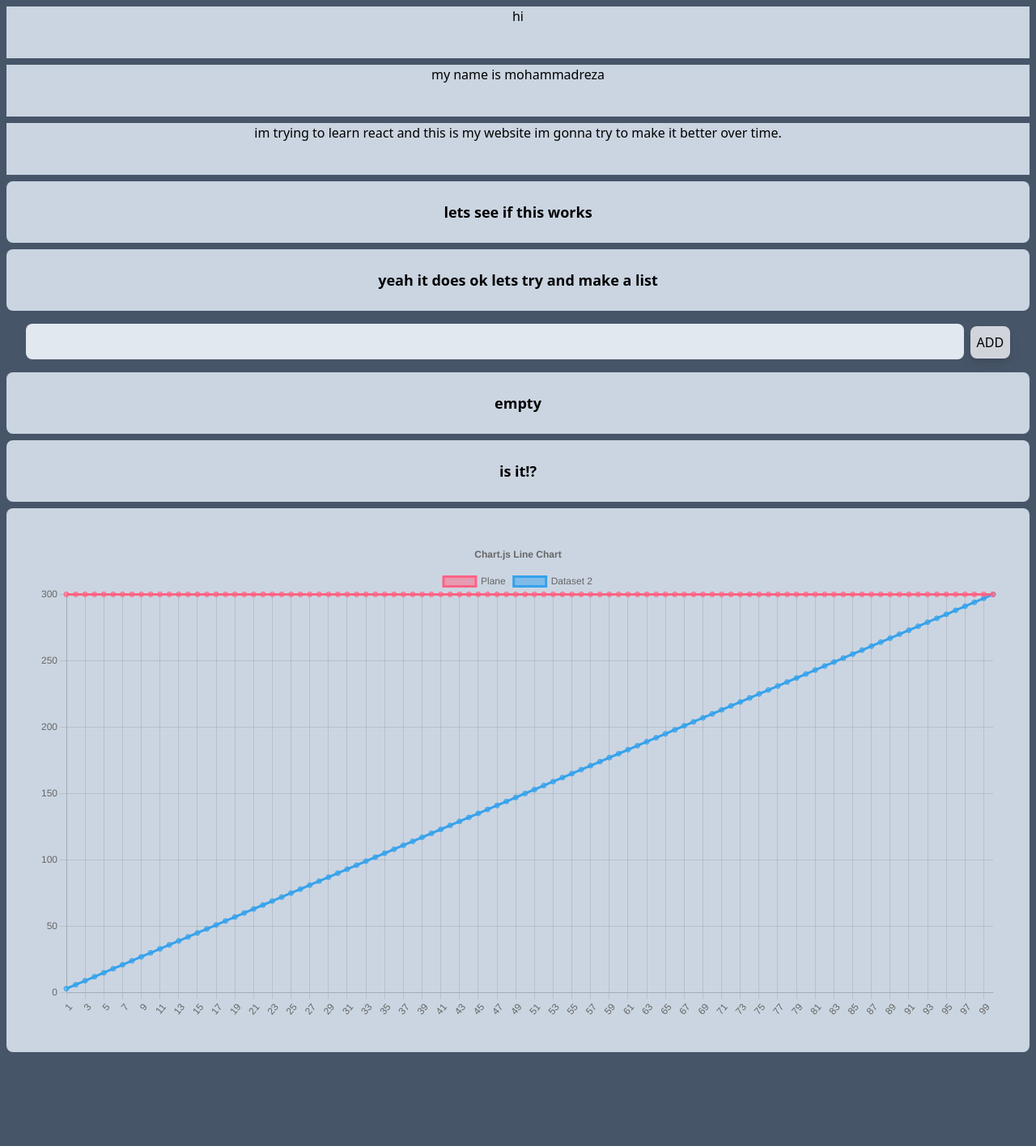
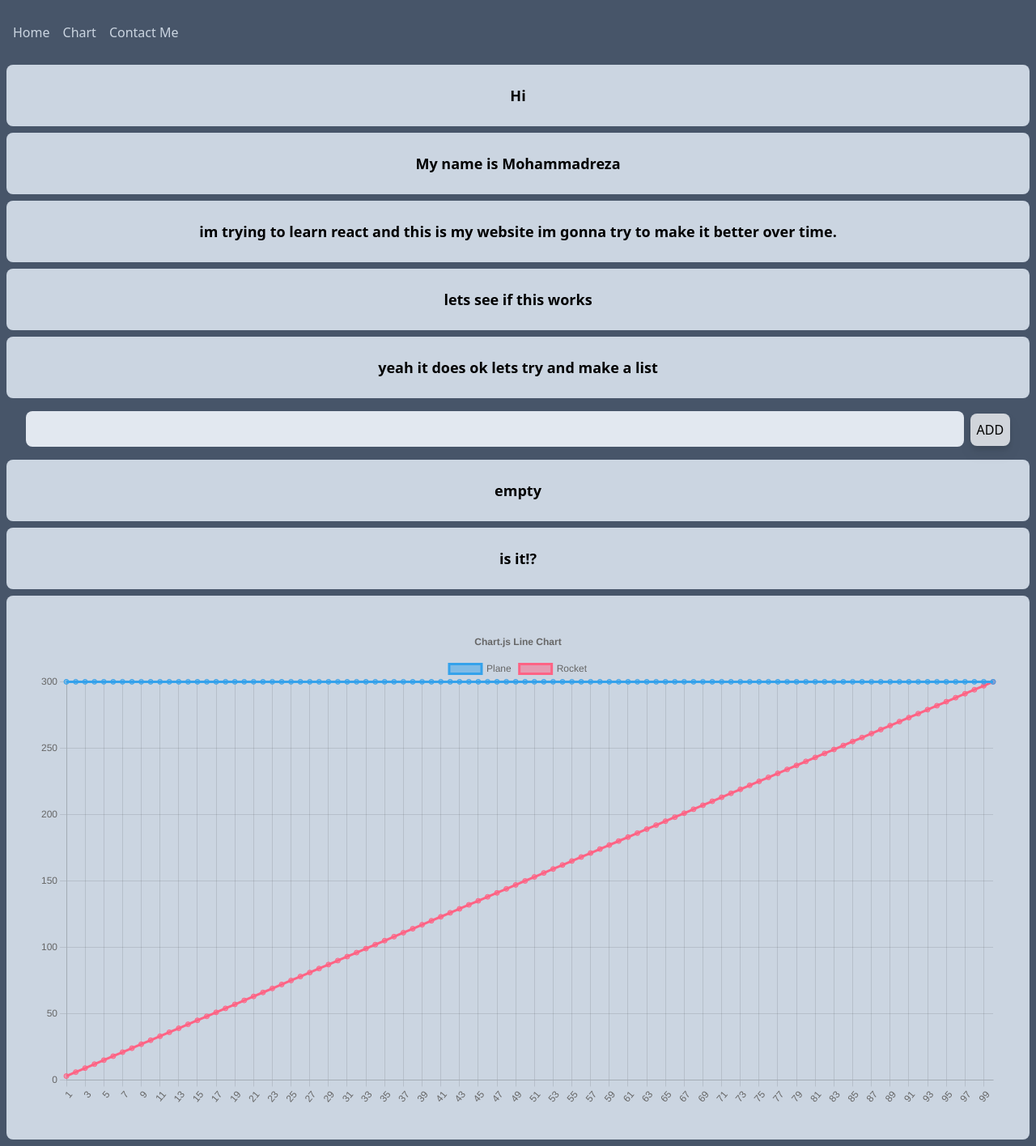
Before and after one commit to Mrkh97/RocketPlaneProject, a React (Create React App) app: page /home in a window 1280 px wide. Shown: the whole page at 81% size. Before the commit the page ends 1308 px from the top, so only its background shows below. Built offline with nearby package versions, Linux system fonts and the light colour scheme.

Commit message:
Added simple navigation and tidied things up

```diff
--- a/package.json
+++ b/package.json
@@ -11,6 +11,7 @@
     "react": "^18.0.0",
     "react-chartjs-2": "^4.1.0",
     "react-dom": "^18.0.0",
+    "react-router-dom": "^6.3.0",
     "react-scripts": "5.0.1",
     "web-vitals": "^2.1.4"
   },
--- a/src/App.js
+++ b/src/App.js
@@ -1,128 +1,23 @@
-import { useState } from "react";
-import Card from "./components/Card";
-import React from 'react';
+import Chart from "./components/Chart";
+import Navbar from "./components/Navbar"
+import Home from "./components/Home";
+
 import {
-  Chart as ChartJS,
-  CategoryScale,
-  LinearScale,
-  PointElement,
-  LineElement,
-  Title,
-  Tooltip,
-  Legend,
-} from 'chart.js';
-import { Line } from 'react-chartjs-2';
-
-
-ChartJS.register(
-  CategoryScale,
-  LinearScale,
-  PointElement,
-  LineElement,
-  Title,
-  Tooltip,
-  Legend
-);
-
-const totalDuration = 5000;
-const delayBetweenPoints = totalDuration / 100;
-const previousY = (ctx) => ctx.index === 0 ? ctx.chart.scales.y.getPixelForValue(100) : ctx.chart.getDatasetMeta(ctx.datasetIndex).data[ctx.index - 1].getProps(['y'], true).y;
-const animation = {
-  x: {
-    type: 'number',
-    easing: 'linear',
-    duration: delayBetweenPoints,
-    from: NaN, // the point is initially skipped
-    delay(ctx) {
-      if (ctx.type !== 'data' || ctx.xStarted) {
-        return 0;
-      }
-      ctx.xStarted = true;
-      return ctx.index * delayBetweenPoints;
-    }
-  },
-  y: {
-    type: 'number',
-    easing: 'linear',
-    duration: delayBetweenPoints,
-    from: previousY,
-    delay(ctx) {
-      if (ctx.type !== 'data' || ctx.yStarted) {
-        return 0;
-      }
-      ctx.yStarted = true;
-      return ctx.index * delayBetweenPoints;
-    }
-  }
-};
-
-export const options = {
-  animation,
-  responsive: true,
-  plugins: {
-    legend: {
-      position: 'top'
-    },
-    title: {
-      display: true,
-      text: 'Chart.js Line Chart',
-    },
-  },
-};
-
-let labels = [];
-for (let i=1;i<=100;i++){
-  labels.push(i);
-}
-
-export const data = {
-  labels,
-  datasets: [
-    {
-      label: 'Plane',
-      data: labels.map(() => 300),
-      borderColor: 'rgb(255, 99, 132)',
-      backgroundColor: 'rgba(255, 99, 132, 0.5)',
-    },
-    {
-      label: 'Dataset 2',
-      data: labels.map((item) => item*3),
-      borderColor: 'rgb(53, 162, 235)',
-      backgroundColor: 'rgba(53, 162, 235, 0.5)',
-    },
-  ],
-};
+  BrowserRouter as Router,
+  Routes,
+  Route,
+} from "react-router-dom";
 
 function App() {
-  const [list,setList]=useState(['empty','is it!?'])
-  const [content,setContent]=useState('');
-  return (
-    <div className=" ">
-      <div className=" bg-slate-300 m-2  h-16">
-        <p className=" text-center items-center">hi</p>
-      </div>
-      <div className=" bg-slate-300 m-2  h-16">
-        <p className=" text-center">
-          my name is mohammadreza
-        </p>
-      </div>
-      <div className=" bg-slate-300 m-2 h-16 ">
-        <p className=" text-center">
-          im trying to learn react and this is my website im gonna try to make it better over time.
-        </p>
-      </div>
-      <Card text='lets see if this works' />
-      <Card text='yeah it does ok lets try and make a list' />
-      <div className=" w-full p-2 text-center">
-        <input onChange={(event)=>{setContent(event.target.value)}} value={content} className="inpot bg-slate-200 text-xl w-11/12 p-2 rounded-lg" />
-        <button onClick={()=>{setList([...list,content])}} className=" ml-2 bg-gray-300 p-2 rounded-lg drop-shadow-lg hover:drop-shadow-2xl hover:bg-white">ADD</button>
-      </div>
-      {list.map((item)=>{return <Card text={item}/>})}
-      <div className=" p-10 bg-slate-300 m-2 rounded-lg">
-        <Line options={options} data={data} />
-      </div>
 
-    </div>
+  return (<Router>
+    <Navbar/>
+    <Routes>
+      <Route path="/" element={<Home />} />
+      <Route path="/home" element={<Home />} />
+      <Route path="/chart" element={<Chart/>} />
+    </Routes>
+  </Router>
   );
 }
 
--- /dev/null
+++ b/src/components/Chart.js
@@ -0,0 +1,96 @@
+import {
+    Chart as ChartJS,
+    CategoryScale,
+    LinearScale,
+    PointElement,
+    LineElement,
+    Title,
+    Tooltip,
+    Legend,
+  } from 'chart.js';
+  import { Line } from 'react-chartjs-2';
+
+ChartJS.register(
+    CategoryScale,
+    LinearScale,
+    PointElement,
+    LineElement,
+    Title,
+    Tooltip,
+    Legend
+  );
+
+const totalDuration = 5000;
+const delayBetweenPoints = totalDuration / 100;
+const previousY = (ctx) => ctx.index === 0 ? ctx.chart.scales.y.getPixelForValue(100) : ctx.chart.getDatasetMeta(ctx.datasetIndex).data[ctx.index - 1].getProps(['y'], true).y;
+const animation = {
+  x: {
+    type: 'number',
+    easing: 'linear',
+    duration: delayBetweenPoints,
+    from: NaN, // the point is initially skipped
+    delay(ctx) {
+      if (ctx.type !== 'data' || ctx.xStarted) {
+        return 0;
+      }
+      ctx.xStarted = true;
+      return ctx.index * delayBetweenPoints;
+    }
+  },
+  y: {
+    type: 'number',
+    easing: 'linear',
+    duration: delayBetweenPoints,
+    from: previousY,
+    delay(ctx) {
+      if (ctx.type !== 'data' || ctx.yStarted) {
+        return 0;
+      }
+      ctx.yStarted = true;
+      return ctx.index * delayBetweenPoints;
+    }
+  }
+};
+
+export const options = {
+  animation,
+  responsive: true,
+  plugins: {
+    legend: {
+      position: 'top'
+    },
+    title: {
+      display: true,
+      text: 'Chart.js Line Chart',
+    },
+  },
+};
+
+let labels = [];
+for (let i=1;i<=100;i++){
+  labels.push(i);
+}
+
+export const data = {
+  labels,
+  datasets: [
+    {
+      label: 'Plane',
+      data: labels.map(() => 300),
+      borderColor: 'rgb(53, 162, 235)',
+      backgroundColor: 'rgba(53, 162, 235, 0.5)',
+    },
+    {
+      label: 'Rocket',
+      data: labels.map((item) => item*3),
+      borderColor: 'rgb(255, 99, 132)',
+      backgroundColor: 'rgba(255, 99, 132, 0.5)',
+    },
+  ],
+};
+
+export default function Chart(){
+  return <div className=" p-10 bg-slate-300 m-2 rounded-lg">
+    <Line options={options} data={data} />
+  </div>
+}
--- /dev/null
+++ b/src/components/Home.js
@@ -0,0 +1,23 @@
+import { useState } from "react";
+import Card from "./Card";
+import Chart from "./Chart";
+
+export default function Home() {
+    const [list, setList] = useState(['empty', 'is it!?'])
+    const [content, setContent] = useState('');
+    return <div className=" ">
+
+      <Card text='Hi' />
+      <Card text='My name is Mohammadreza' />
+      <Card text='im trying to learn react and this is my website im gonna try to make it better over time.' />
+      <Card text='lets see if this works' />
+      <Card text='yeah it does ok lets try and make a list' />
+      <div className=" w-full p-2 text-center">
+        <input onChange={(event) => { setContent(event.target.value) }} value={content} className="inpot bg-slate-200 text-xl w-11/12 p-2 rounded-lg" />
+        <button onClick={() => { setList([...list, content]) }} className=" ml-2 bg-gray-300 p-2 rounded-lg drop-shadow-lg hover:drop-shadow-2xl hover:bg-white">ADD</button>
+      </div>
+      {list.map((item) => { return <Card text={item} /> })}
+      <Chart />
+
+    </div>
+  }
--- /dev/null
+++ b/src/components/Navbar.js
@@ -0,0 +1,18 @@
+import {useNavigate} from 'react-router-dom'
+
+function NavbarItem(params){
+    const navigate = useNavigate();
+    return <li className=' text-slate-300 hover:cursor-pointer m-2' onClick={()=>navigate("/"+params.text)}>{params.text}</li>
+}
+
+export default function Navbar(){
+
+    return <div>
+        <ul className='flex my-3 p-2'>
+            <NavbarItem text="Home" />
+            <NavbarItem text="Chart" />
+            <NavbarItem text="Contact Me" />
+
+        </ul>
+    </div>
+}
```
Also changed, not shown: src/components/ContactMe.js (added), 1 other file (tests, documents, lock files or other folders).
